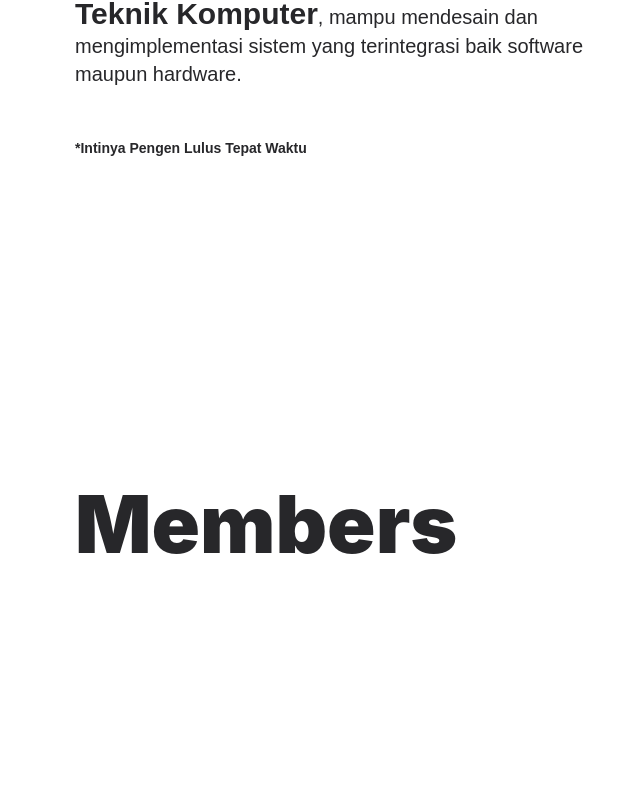
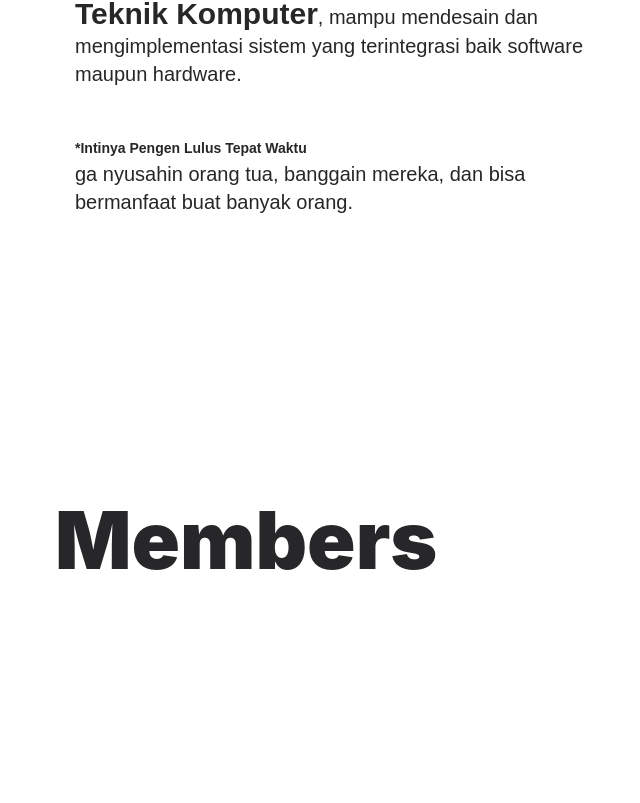
Before and after one commit to DSQL-MONGKEY/class-profile, a React (Vite) app: page / in a window 1280 px wide. Shown: the part 1197-2000 px from the top of the page, without its empty margins (9-649 px from the left). Built offline with nearby package versions, Linux system fonts and the light colour scheme.

Commit message:
Changing about paragraph

```diff
--- a/src/components/About.jsx
+++ b/src/components/About.jsx
@@ -25,7 +25,8 @@ export const About = () => {
                , mampu mendesain dan mengimplementasi sistem yang terintegrasi baik software maupun hardware.
             </p> &nbsp;
             <p>
-               <span className="font-semibold text-sm capitalize">*intinya pengen lulus tepat waktu</span>
+               <span className="font-semibold text-sm capitalize">*intinya pengen lulus tepat waktu</span><br />
+               ga nyusahin orang tua, banggain mereka, dan bisa bermanfaat buat banyak orang.
             </p>
          </motion.div>
       </section>
--- a/src/components/Members.jsx
+++ b/src/components/Members.jsx
@@ -17,10 +17,10 @@ export const Members = () => {
 
 
   return (
-      <section className={`${styles.sectionAuto} ${styles.padding} bg-white dark:bg-gray-900`}>
+      <section className={`${styles.sectionAuto} ${styles.paddingX} bg-white dark:bg-gray-900`}>
           <motion.p
           variants={textVariant()}
-          className={`${styles.heroHeadText} m-5 text-zinc-800 dark:text-slate-200`}>
+          className={`${styles.heroHeadText} text-zinc-800 dark:text-slate-200`}>
             Members
           </motion.p>
 
```
